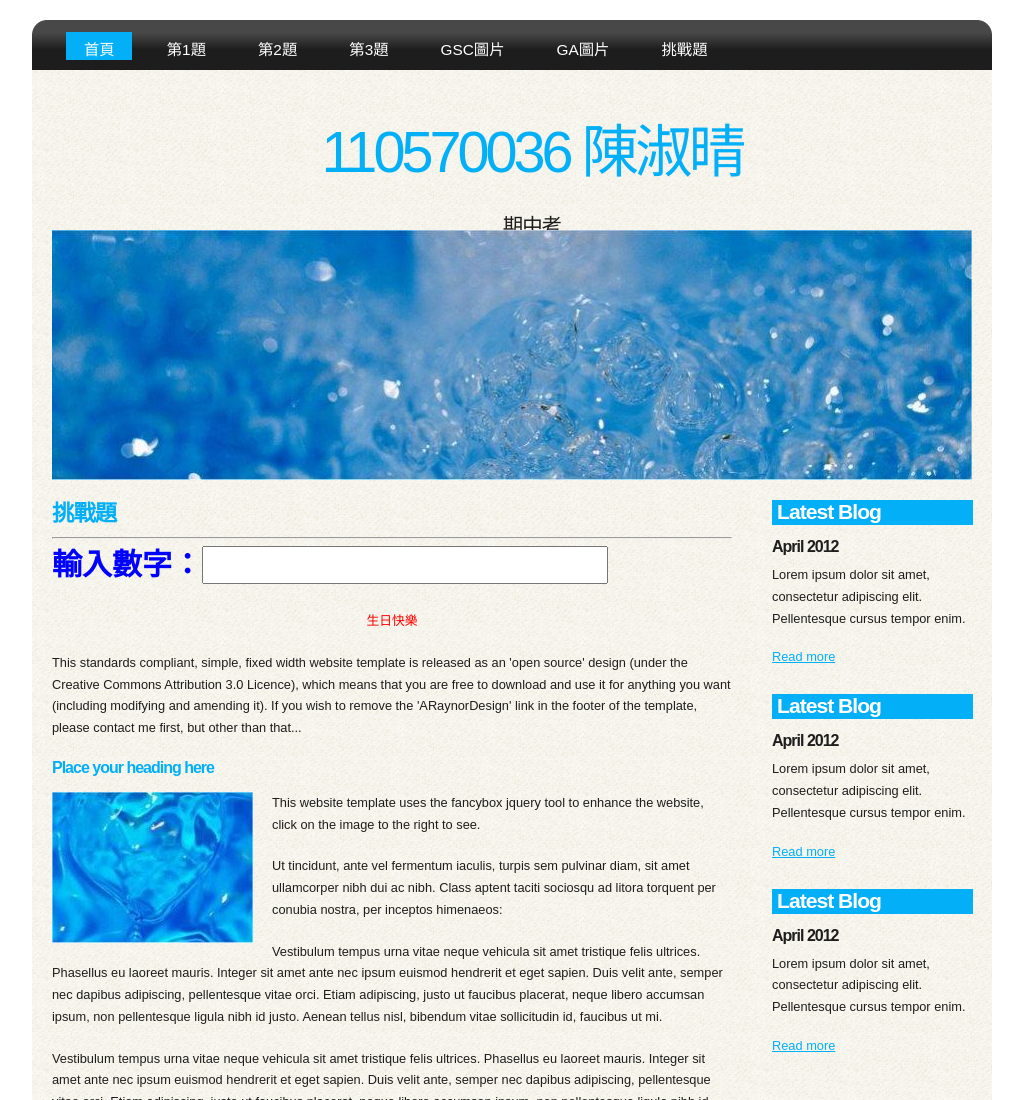
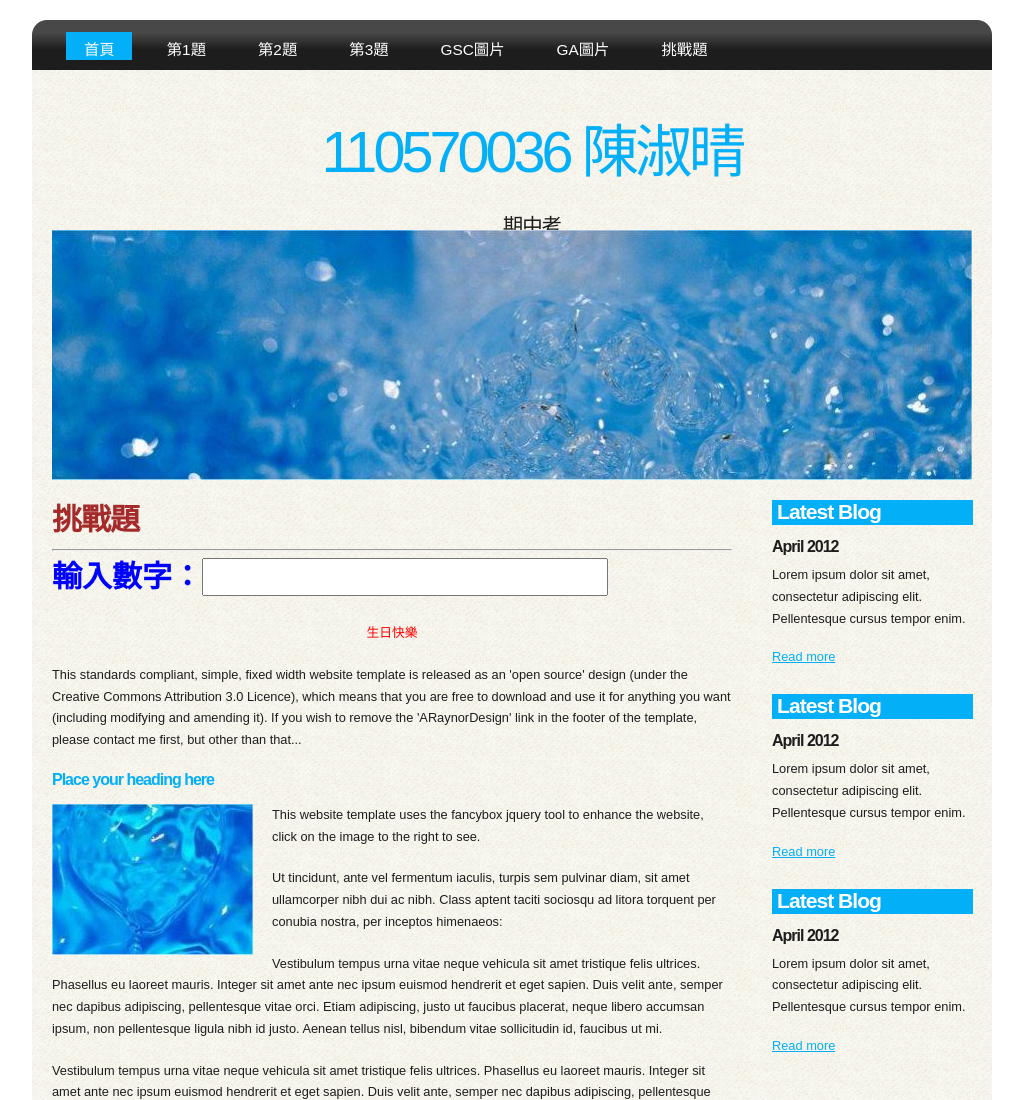
Before and after one commit to SHUQING1021/midterm, a plain HTML site: page a6.html in a window 1280 px wide. Shown: the top 1100 px of the page, without its empty margins (128-1151 px from the left). Drawn offline with Linux system fonts and the light colour scheme.

Commit message:
Add files via upload

```diff
--- a/a6.html
+++ b/a6.html
@@ -72,7 +72,7 @@
 	  </div><!--close banner_image-->
       <div id="content">
         <div class="content_item">
-          <h1>挑戰題</h1>
+          <h1 class="s4">挑戰題</h1>
           <hr>
           <p class="s3">
             輸入數字：<input type="text" id="t1" onchange="show()" class="s2">
```
